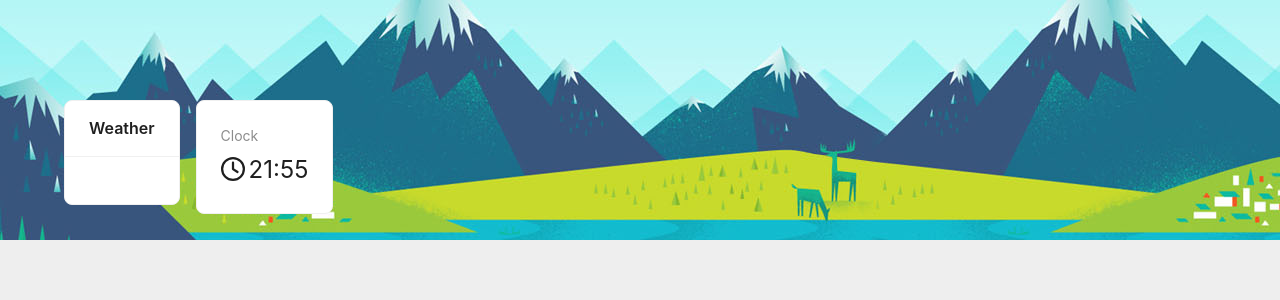
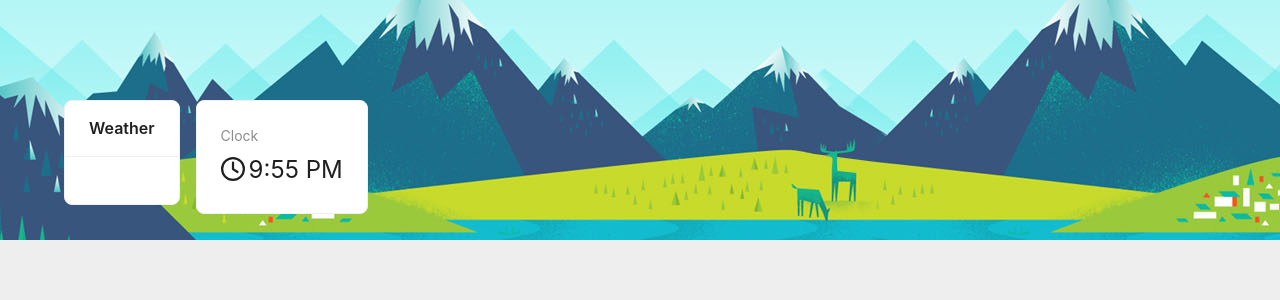
Before and after one commit to iap128/tabby, a React (Create React App) app: page / in a window 1280 px wide. Shown: the top 300 px of the page. Built offline with nearby package versions, Linux system fonts and the light colour scheme.

Commit message:
Updated clock logic

```diff
--- a/src/cards/Time.tsx
+++ b/src/cards/Time.tsx
@@ -1,15 +1,41 @@
 import { faClock } from "@fortawesome/free-regular-svg-icons";
 import { FontAwesomeIcon } from "@fortawesome/react-fontawesome";
 import { Card, Statistic } from "antd";
+import { useEffect, useState } from "react";
 
 const Time = () => {
-    const now = new Date();
-    const hours = now.getHours();
-    const minutes = now.getMinutes();
+    const [time, setTime] = useState('');
+
+    const timeString = () => {
+        let returnString = '';
+
+        const now = new Date();
+        const hours = now.getHours();
+        const minutes = now.getMinutes();
+
+        if (hours > 12) {
+            returnString += ((hours - 12).toString());
+        }
+        else {
+            returnString += (hours.toString());
+        }
+
+        returnString +=(':');
+        returnString += (minutes.toString());
+        if (hours > 11) {
+            returnString += (' PM');
+        }
+
+        setTime(returnString);
+    }
+
+    useEffect(() => {
+        timeString();
+    }, []);
 
     return (
         <Card>
-            <Statistic title='Clock'  value={hours + ':' + minutes} prefix={<FontAwesomeIcon icon={faClock}/>} />
+            <Statistic title='Clock' value={time} prefix={<FontAwesomeIcon icon={faClock}/>} />
         </Card>
     );
 };
```
